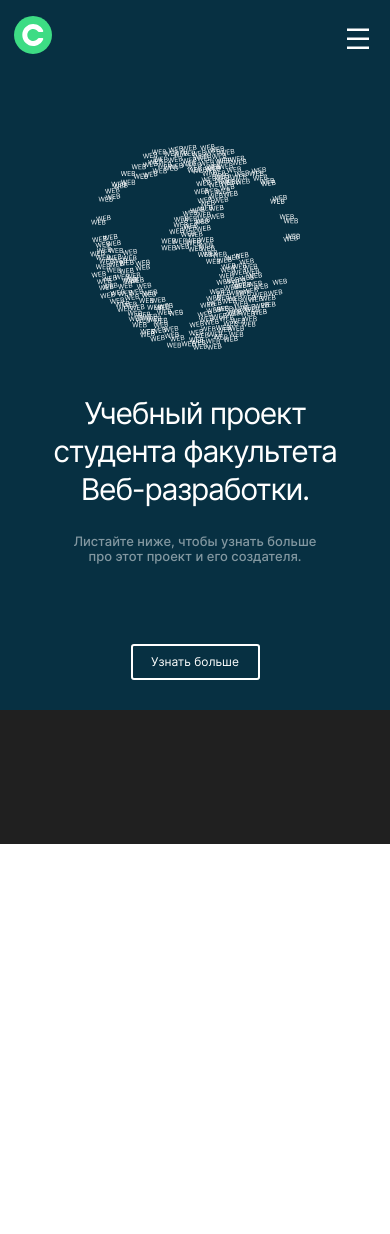
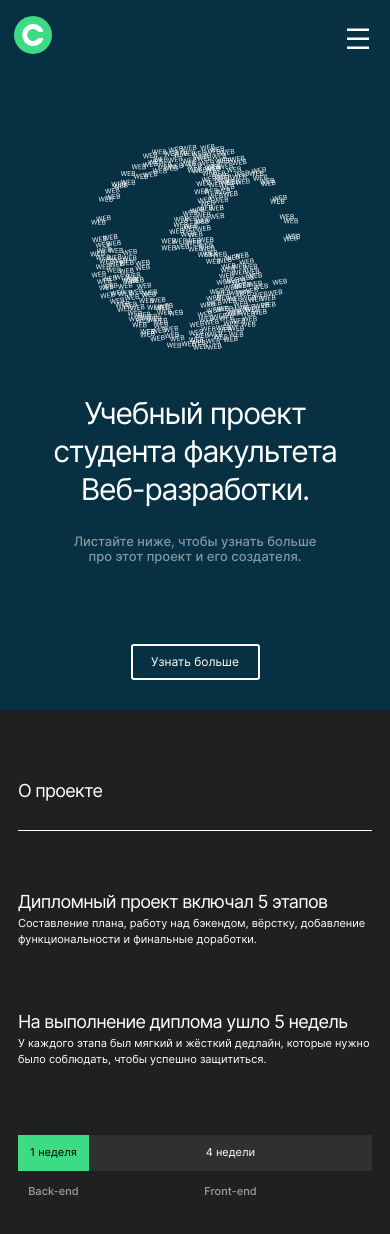
Before and after one commit to mormolad/movies-explorer-frontend, a React (Create React App) app: page / in a window 390 px wide. Shown: the top 1234 px of the page. Before the commit the page ends 844 px from the top, so only its background shows below. Built offline with nearby package versions, Linux system fonts and the light colour scheme; no server answers.

Commit message:
about_project

```diff
--- /dev/null
+++ b/src/components/AboutProject/AboutProject.css
@@ -0,0 +1,179 @@
+.about-project {
+  box-sizing: border-box;
+  padding: 110px 70px;
+}
+
+.about-project__container {
+  min-height: 388px;
+  display: flex;
+  flex-direction: column;
+}
+
+.about-project__title {
+  margin: 0;
+  padding: 0;
+  padding-bottom: 23px;
+  font-style: normal;
+  font-weight: 400;
+  font-size: 22px;
+  line-height: 27px;
+  letter-spacing: -0.04em;
+  border-bottom: 1px solid #ffffff;
+}
+
+.about-project__content {
+  display: flex;
+  margin-top: 70px;
+  gap: 0 40px;
+  margin-bottom: 110px;
+}
+
+.about-project__info {
+  display: flex;
+  flex-direction: column;
+  max-width: 550px;
+  gap: 26px 0;
+}
+
+.about-project__info-title {
+  margin: 0;
+  padding: 0;
+  min-height: 24px;
+  font-style: normal;
+  font-weight: 400;
+  font-size: 20px;
+  line-height: 24px;
+  letter-spacing: -0.04em;
+}
+
+.about-project__info-subtitle {
+  margin: 0;
+  padding: 0;
+  max-width: 550px;
+  min-height: 40px;
+  font-style: normal;
+  font-weight: 400;
+  font-size: 14px;
+  line-height: 20px;
+}
+
+.about-project__duration {
+  display: grid;
+  grid-template-columns: 1fr 4fr;
+  gap: 14px 0;
+}
+
+.about-project__duration-title {
+  margin: 0;
+  padding: 0;
+  min-height: 36px;
+  background-color: #303030;
+  display: flex;
+  align-items: center;
+  justify-content: center;
+  font-style: normal;
+  font-weight: 400;
+  font-size: 14px;
+  line-height: 17px;
+  text-align: center;
+}
+
+.about-project__duration-title_green {
+  background-color:  #3DDC84;
+  color: #000000;
+}
+
+.about-project__duration-subtitle {
+  margin: 0;
+  padding: 0;
+  font-style: normal;
+  font-weight: 500;
+  font-size: 14px;
+  line-height: 17px;
+  text-align: center;
+  color: #A0A0A0;
+}
+
+@media screen and (max-width: 1023px) {
+  .about-project {
+    padding: 90px 50px;
+  }
+
+  .about-project__container {
+    min-height: 405px;
+  }
+
+  .about-project__content {
+    margin-top: 70px;
+    gap: 0 30px;
+    margin-bottom: 93px;
+    justify-content: space-between;
+  }
+
+  .about-project__info {
+    gap: 22px 0;
+  }
+
+  .about-project__info-subtitle {
+    font-size: 12px;
+    line-height: 18px;
+  }
+}
+
+@media screen and (max-width: 576px) {
+  .about-project {
+    padding: 70px 18px;
+  }
+
+  .about-project__container {
+    min-height: 501px;
+  }
+
+  .about-project__title {
+    padding-bottom: 28px;
+    font-size: 18px;
+    line-height: 22px;
+  }
+
+  .about-project__content {
+    display: flex;
+    flex-direction: column;
+    margin-top: 60px;
+    gap: 56px 0;
+    margin-bottom: 60px;
+  }
+
+  .about-project__info {
+    display: flex;
+    flex-direction: column;
+    max-width: 100%;
+    gap: 26px 0;
+  }
+
+  .about-project__info-title {
+    font-size: 18px;
+    line-height: 22px;
+  }
+
+  .about-project__info-subtitle {
+    max-width: 100%;
+    font-size: 11px;
+    line-height: 16px;
+  }
+
+  .about-project__time {
+    display: grid;
+    grid-template-columns: 100px 1fr;
+    gap: 10px 0;
+  }
+
+  .about-project__duration-title {
+    font-size: 11px;
+    line-height: 13px;
+  }
+
+  .about-project__duration-subtitle {
+    font-size: 11px;
+    line-height: 13px;
+  }
+}
--- /dev/null
+++ b/src/components/AboutProject/AboutProject.js
@@ -0,0 +1,36 @@
+import React from 'react';
+import './AboutProject.css';
+
+function AboutProject() {
+  return (
+    <section className="about-project">
+      <div className="about-project__container">
+        <h2 className="about-project__title">О проекте</h2>
+        <div className="about-project__content">
+          <div className="about-project__info-block">
+            <h3 className="about-project__info-title">Дипломный проект включал 5 этапов</h3>
+            <p className="about-project__info-subtitle">
+              Составление плана, работу над бэкендом, вёрстку, добавление функциональности и
+              финальные доработки.
+            </p>
+          </div>
+          <div className="about-project__info-block">
+            <h3 className="about-project__info-title">На выполнение диплома ушло 5 недель</h3>
+            <p className="about-project__info-subtitle">
+              У каждого этапа был мягкий и жёсткий дедлайн, которые нужно было соблюдать, чтобы
+              успешно защититься.
+            </p>
+          </div>
+        </div>
+        <div className="about-project__duration">
+          <h3 className="about-project__duration-title about-project__duration-title_green">1 неделя</h3>
+          <h3 className="about-project__duration-title">4 недели</h3>
+          <p className="about-project__duration-subtitle">Back-end</p>
+          <p className="about-project__duration-subtitle">Front-end</p>
+        </div>
+      </div>
+    </section>
+  );
+}
+
+export default AboutProject;
--- a/src/components/App/app.css
+++ b/src/components/App/app.css
@@ -1,6 +1,7 @@
 .page {
     background-color: #202020;
     min-height: 100vh;
+    color: #ffffff;
 }
 
 .page__content {
--- a/src/components/Main/Main.jsx
+++ b/src/components/Main/Main.jsx
@@ -1,6 +1,6 @@
 import React from 'react';
 import Promo from '../Promo/Promo.jsx';
-// import AboutProject from '../AboutProject/AboutProject';
+import AboutProject from '../AboutProject/AboutProject';
 // import Techs from '../Techs/Techs';
 // import AboutMe from '../AboutMe/AboutMe';
 // import Portfolio from '../Portfolio/Portfolio';
@@ -8,11 +8,11 @@ import Promo from '../Promo/Promo.jsx';
 function Main() {
   return (
     <main>
-      <Promo />{' '}
-      {/* <AboutProject />
-                                                                                 <Techs />
-                                                                                <AboutMe />
-                                                                               <Portfolio /> */}{' '}
+      <Promo />
+      <AboutProject />
+      {/* <Techs />
+      <AboutMe />
+      <Portfolio />*/}
     </main>
   );
 }
--- a/src/components/Promo/Promo.jsx
+++ b/src/components/Promo/Promo.jsx
@@ -8,9 +8,9 @@ function Promo() {
         <h1 className="promo__title">
           Учебный проект студента факультета Веб-разработки.
         </h1>
-        <h2 className="promo__subtitle">
+        <h3 className="promo__subtitle">
           Листайте ниже, чтобы узнать больше про этот проект и его создателя.
-        </h2>
+        </h3>
         <button className="promo__button">Узнать больше</button>
         <div className="promo__landing-logo"></div>
       </div>
```
